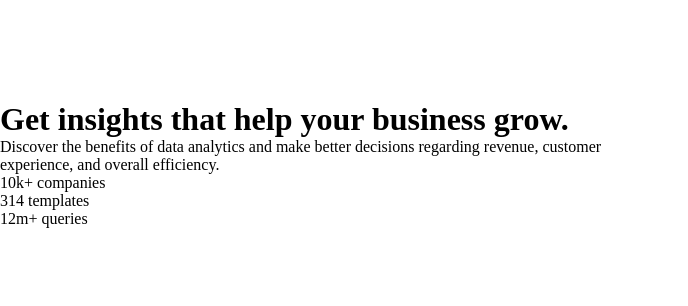
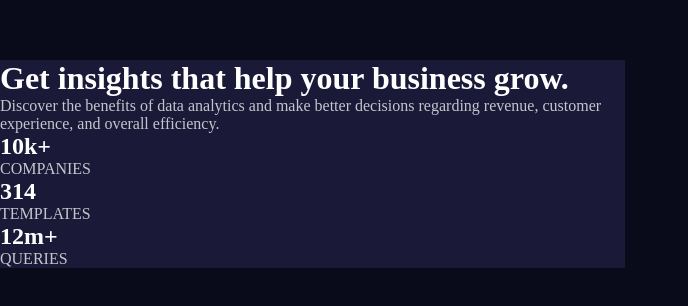
Before and after one commit to mikkool/stats-preview-card-component-main, a plain HTML site: page index.html in a window 1280 px wide. Shown: the part 236-542 px from the top of the page, without its empty margins (0-688 px from the left). Drawn offline with Linux system fonts and the light colour scheme.

Commit message:
fixing grid

```diff
--- a/css/global.css
+++ b/css/global.css
@@ -6,4 +6,5 @@
 
 body {
   box-sizing: border-box;
+  background-color: var(--main-background);
 }
--- a/css/style.css
+++ b/css/style.css
@@ -9,7 +9,7 @@ main {
 }
 
 .box {
-  width: 100%;
+
 }
 
 .insights-box {
@@ -17,11 +17,34 @@ main {
   grid-template-columns: repeat(2, 1fr);
   align-items: center;
   justify-content: center;
+  width: 100%;
+  gap: 30px;
+}
+
+.insights-box-grid {
+  background-color: var(--card-background);
 }
 
 .box-image {
   background-image: url("../img/image-header-desktop.jpg");
   background-repeat: no-repeat;
-
+  background-size: contain;
   width: 100px;
 }
+
+h1 {
+  color: var(--stats)
+}
+
+.para-text {
+  color: var(--main-paragraph)
+}
+
+.stats h2 {
+  color: var(--stats);
+}
+
+.info {
+  color: var(--main-paragraph);
+  text-transform: uppercase;
+}
--- a/index.html
+++ b/index.html
@@ -21,24 +21,26 @@
       <div class="insights-box">
         <div class="insights-box-grid">
           <h1>Get insights that help your business grow.</h1>
-          <p>
+          <p class="para-text">
             Discover the benefits of data analytics and make better decisions regarding revenue, customer
             experience, and overall efficiency.
           </p>
           <div class="stats">
             <div class="companies">
-              10k+ companies
+              <h2>10k+</h2>
+              <p class="info">companies</p>
             </div>
             <div class="templates">
-              314 templates
+              <h2>314</h2>
+              <p class="info">templates</p>
             </div>
             <div class="queries">
-              12m+ queries
+              <h2>12m+</h2>
+              <p class="info">queries</p>
             </div>
           </div>
         </div>
         <div class="box-image">
-
         </div>
       </div>
     </div>
```
